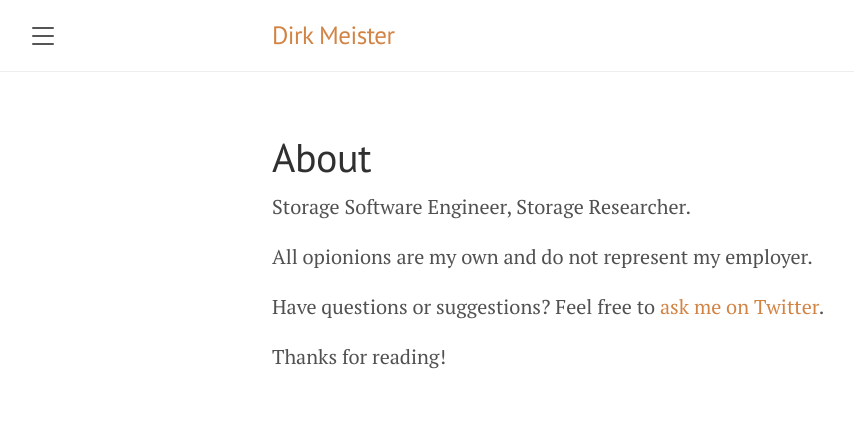
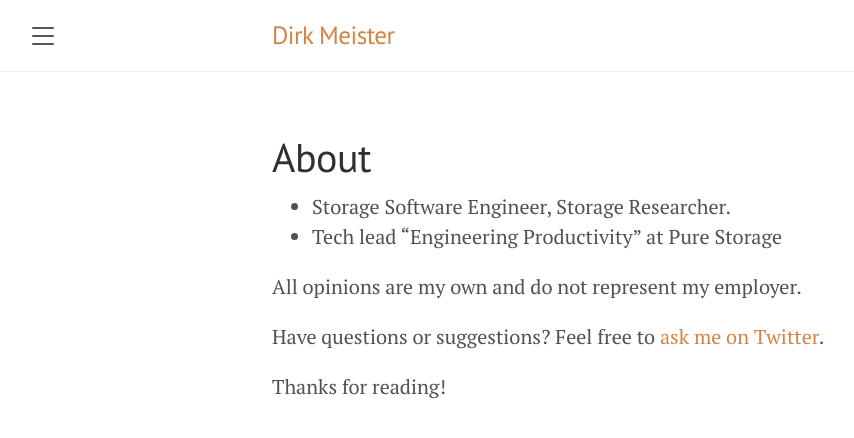
Before and after one commit to dmeister/blog, a Jekyll site: the page built from about.md, in a window 1280 px wide. Shown: the top 438 px of the page, without its empty margins (8-862 px from the left). Built offline with Jekyll 4.4.1, drawn with Linux system fonts in a browser that asks for light colours.

Commit message:
about page

```diff
--- a/about.md
+++ b/about.md
@@ -3,9 +3,10 @@ layout: page
 title: About
 ---
 
-Storage Software Engineer, Storage Researcher.
+- Storage Software Engineer, Storage Researcher.
+- Tech lead "Engineering Productivity" at Pure Storage
 
-All opionions are my own and do not represent my employer.
+All opinions are my own and do not represent my employer.
 
 Have questions or suggestions? Feel free to [ask me on Twitter](https://twitter.com/dirkmeister).
 
```
Also changed, not shown: _posts/2020-10-11-totw.md (renamed from _posts/2020-10-040-totw.md).
